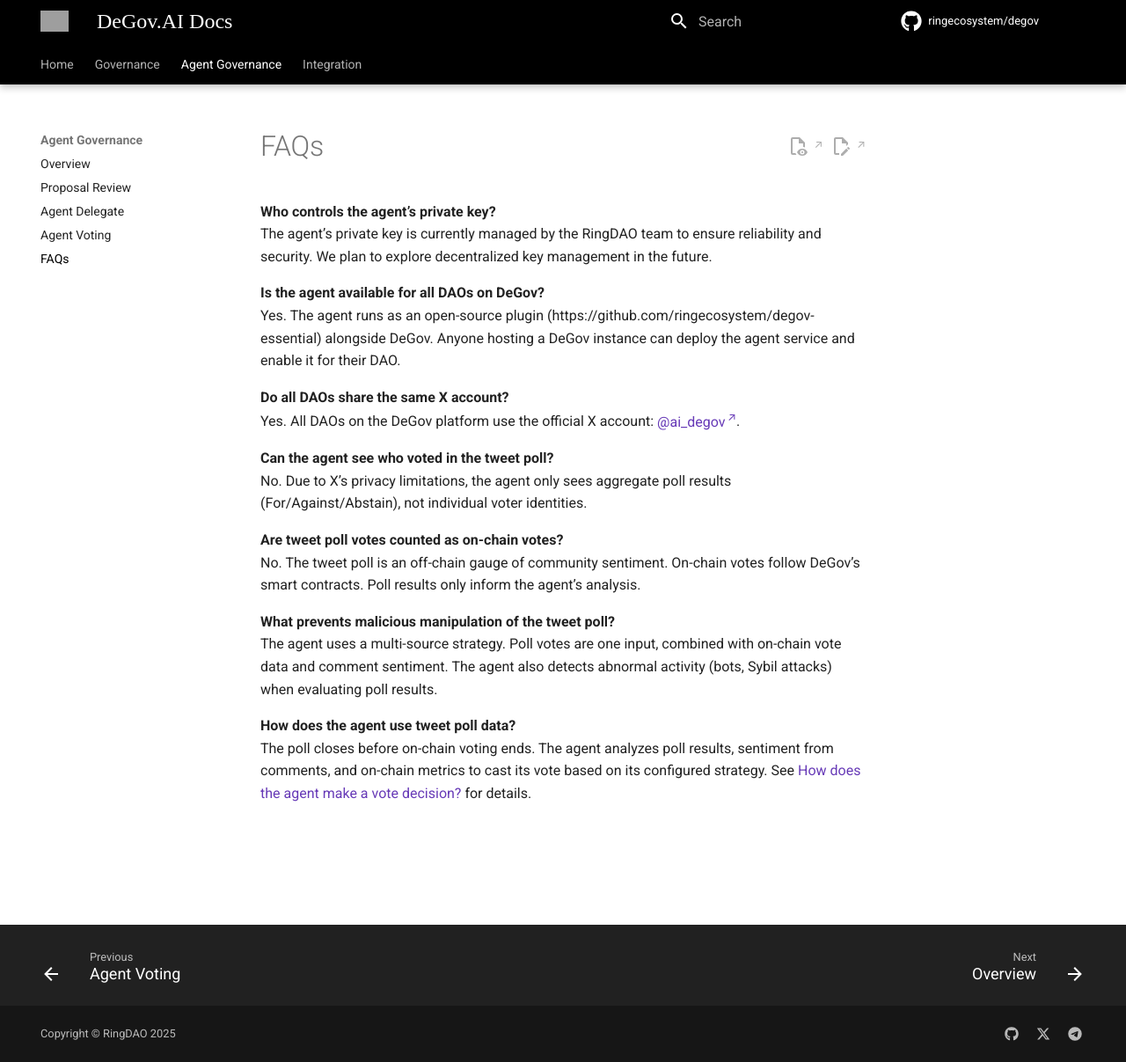
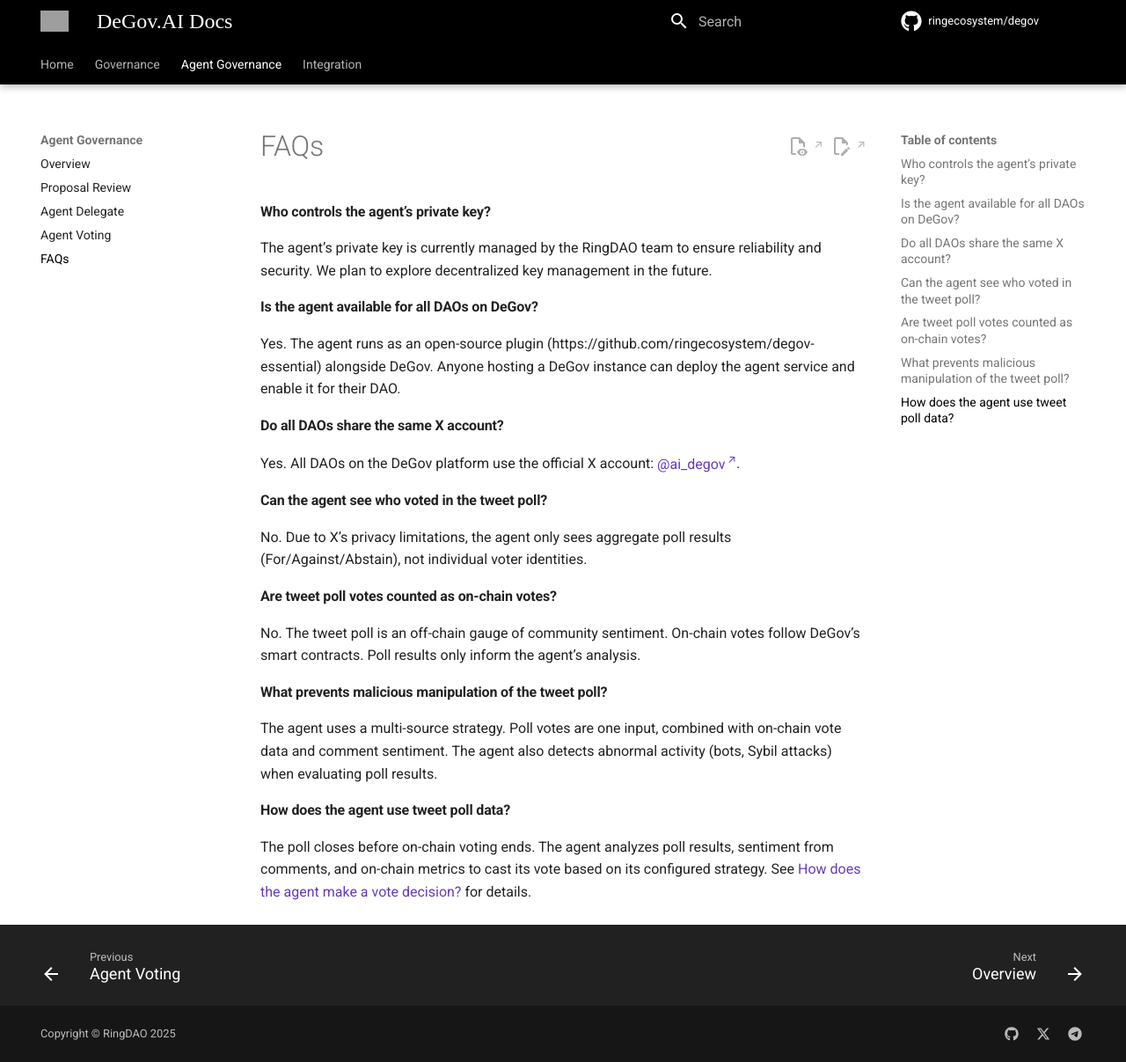
Before and after one commit to ringecosystem/degov-docs, an MkDocs documentation site: the page built from docs/governance/agent/faqs.md, in a window 1280 px wide and 1207 px high. Shown: the whole window at 88% size. Built offline with MkDocs 1.6.1 and Material for MkDocs 9.7.7, drawn with Linux system fonts in a browser that asks for light colours; some web fonts are replaced; comment, search, counter and statistics services are not loaded; grey boxes are pictures that could not be loaded.

Commit message:
Refactor FAQ section formatting for improved readability and consistency

```diff
--- a/docs/governance/agent/faqs.md
+++ b/docs/governance/agent/faqs.md
@@ -4,23 +4,30 @@
 
 # FAQs
 
-**Who controls the agent’s private key?**
+#### Who controls the agent’s private key?
+
 The agent’s private key is currently managed by the RingDAO team to ensure reliability and security. We plan to explore decentralized key management in the future.
 
-**Is the agent available for all DAOs on DeGov?**
+#### Is the agent available for all DAOs on DeGov?
+
 Yes. The agent runs as an open-source plugin (https://github.com/ringecosystem/degov-essential) alongside DeGov. Anyone hosting a DeGov instance can deploy the agent service and enable it for their DAO.
 
-**Do all DAOs share the same X account?**
+#### Do all DAOs share the same X account?
+
 Yes. All DAOs on the DeGov platform use the official X account: [@ai_degov](https://x.com/ai_degov).
 
-**Can the agent see who voted in the tweet poll?**
+#### Can the agent see who voted in the tweet poll?
+
 No. Due to X’s privacy limitations, the agent only sees aggregate poll results (For/Against/Abstain), not individual voter identities.
 
-**Are tweet poll votes counted as on-chain votes?**
+#### Are tweet poll votes counted as on-chain votes?
+
 No. The tweet poll is an off-chain gauge of community sentiment. On-chain votes follow DeGov’s smart contracts. Poll results only inform the agent’s analysis.
 
-**What prevents malicious manipulation of the tweet poll?**
+#### What prevents malicious manipulation of the tweet poll?
+
 The agent uses a multi-source strategy. Poll votes are one input, combined with on-chain vote data and comment sentiment. The agent also detects abnormal activity (bots, Sybil attacks) when evaluating poll results.
 
-**How does the agent use tweet poll data?**
+#### How does the agent use tweet poll data?
+
 The poll closes before on-chain voting ends. The agent analyzes poll results, sentiment from comments, and on-chain metrics to cast its vote based on its configured strategy. See [How does the agent make a vote decision?](./voting.md#how-does-the-agent-make-a-vote-decision) for details.
```
